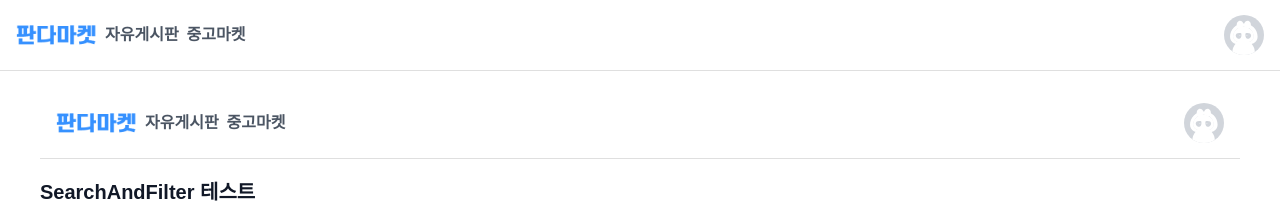
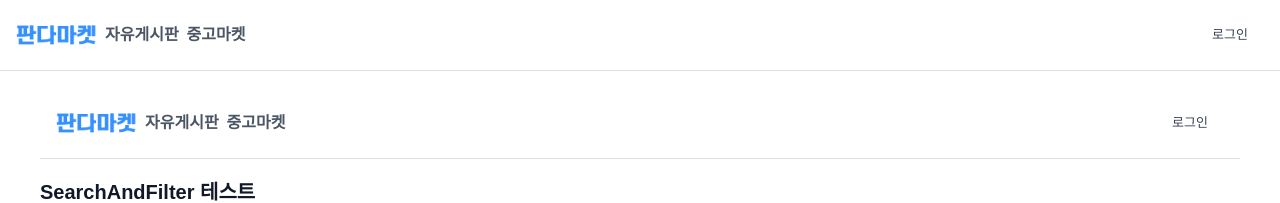
Before and after one commit to rnquf59/Panda_Market, a Next.js app: page /test in a window 1280 px wide. Shown: the top 203 px of the page. Built offline with nearby package versions, Linux system fonts and the light colour scheme; a web font is replaced by a local one.

Commit message:
refactor: 전역 레이아웃 Toast프로바이더 적용

```diff
--- a/src/app/auth/signup/page.tsx
+++ b/src/app/auth/signup/page.tsx
@@ -6,7 +6,7 @@ import { SignupFormData, signupSchema } from "@/schemas/authSchema";
 import { zodResolver } from "@hookform/resolvers/zod";
 import Image from "next/image";
 import Link from "next/link";
-import { useRouter } from "next/router";
+import { useRouter } from "next/navigation";
 import { useState } from "react";
 import { useForm } from "react-hook-form";
 import toast from "react-hot-toast";
--- a/src/app/layout.tsx
+++ b/src/app/layout.tsx
@@ -2,6 +2,7 @@ import type { Metadata } from "next";
 import "./globals.css";
 import ConditionalLayout from "@/components/layout/ConditionalLayout";
 import QueryProvider from "@/components/providers/QueryProvider";
+import ToastProvider from "@/components/providers/ToastProvider";
 
 export const metadata: Metadata = {
   title: "판다마켓 - 믿을 수 있는 중고거래 플랫폼",
@@ -26,6 +27,7 @@ export default function RootLayout({
       <body className="antialiased">
         <QueryProvider>
           <ConditionalLayout>{children}</ConditionalLayout>
+          <ToastProvider />
         </QueryProvider>
       </body>
     </html>
--- a/src/components/layout/Navbar.tsx
+++ b/src/components/layout/Navbar.tsx
@@ -1,9 +1,13 @@
+import { useStore } from "@/stores/useStore";
 import Image from "next/image";
 import Link from "next/link";
 import { usePathname } from "next/navigation";
+import { useState } from "react";
 
 export default function Navbar() {
   const pathname = usePathname();
+  const { user, logout } = useStore();
+  const [showDropdown, setShowDropdown] = useState(false);
 
   const isItemPage = pathname === "/item" || pathname === "/additem";
 
@@ -37,15 +41,52 @@ export default function Navbar() {
 
           {/* 오른쪽 프로필 아이콘 */}
           <div className="flex items-center">
-            <button className="cursor-pointer">
+            {user.isLoggedIn ? (
+              <div className="relative">
+                <button
+                  onClick={() => setShowDropdown(!showDropdown)}
+                  className="cursor-pointer"
+                >
                   <Image
-                src="/icon/ic_profile.svg"
+                    src="/icon/ic_profile.png"
                     alt="프로필"
                     width={40}
                     height={40}
                     className="w-10 h-10"
                   />
                 </button>
+                {showDropdown && (
+                  <div className="absolute right-0 mt-2 w-48 bg-white rounded-md shadow-lg py-1 z-50">
+                    <div className="px-4 py-2 text-sm text-gray-700 border-b">
+                      {user.name || user.email}
+                    </div>
+                    <Link
+                      href="/profile"
+                      className="block px-4 py-2 text-sm text-gray-700 hover:bg-gray-100"
+                      onClick={() => setShowDropdown(false)}
+                    >
+                      프로필
+                    </Link>
+                    <button
+                      onClick={() => {
+                        logout();
+                        setShowDropdown(false);
+                      }}
+                      className="block w-full text-left px-4 py-2 text-sm text-gray-700 hover:bg-gray-100"
+                    >
+                      로그아웃
+                    </button>
+                  </div>
+                )}
+              </div>
+            ) : (
+              <Link
+                href="/auth/login"
+                className="px-4 py-2 text-sm font-medium text-gray-700 hover:text-primary-100"
+              >
+                로그인
+              </Link>
+            )}
           </div>
         </div>
       </div>
```
Lines whose indentation alone changed are shown as unchanged.
